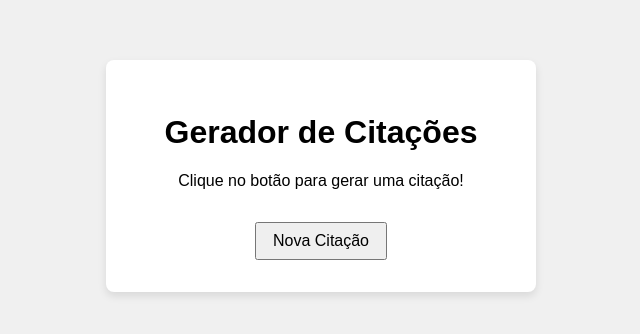
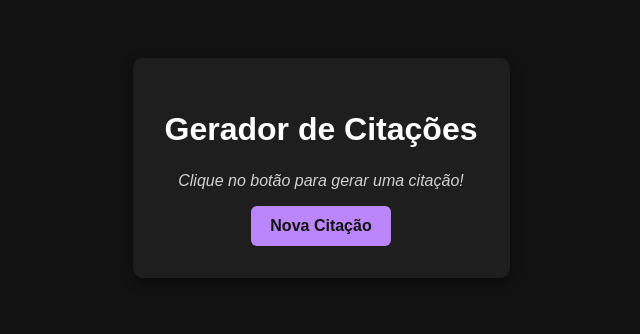
Before and after one commit to Matteoziinn/citacoes, a plain HTML site: page index.html in a window 1280 px wide. Shown: the part 232-566 px from the top of the page, without its empty margins (319-959 px from the left). Drawn offline with Linux system fonts and the light colour scheme.

Commit message:
style: Atualiza o botão da pagina

```diff
--- a/style.css
+++ b/style.css
@@ -1,21 +1,48 @@
+/* Estilo em tema escuro */
+
 body {
   font-family: sans-serif;
   display: flex;
   justify-content: center;
   align-items: center;
   height: 100vh;
-  background-color: #f0f0f0;
+  background-color: #121212; /* fundo escuro */
+  color: #f5f5f5; /* texto claro */
+  margin: 0;
 }
+
 .container {
   text-align: center;
   padding: 2rem;
-  background-color: white;
-  border-radius: 8px;
-  box-shadow: 0 4px 8px rgba(0,0,0,0.1);
+  background-color: #1e1e1e; /* card escuro */
+  border-radius: 10px;
+  box-shadow: 0 4px 12px rgba(0,0,0,0.5);
+  max-width: 600px;
 }
+
+h1 {
+  color: #ffffff;
+  margin-bottom: 1.5rem;
+}
+
+blockquote {
+  font-style: italic;
+  color: #d1d1d1;
+  margin: 1rem 0;
+}
+
 button {
-  padding: 0.5rem 1rem;
+  padding: 0.7rem 1.2rem;
   font-size: 1rem;
   cursor: pointer;
-  margin-top: 1rem;
+  border: none;
+  border-radius: 6px;
+  background-color: #bb86fc; /* roxo material design */
+  color: #121212;
+  font-weight: bold;
+  transition: background-color 0.3s ease;
 }
+
+button:hover {
+  background-color: #9a67ea;
+}
```
